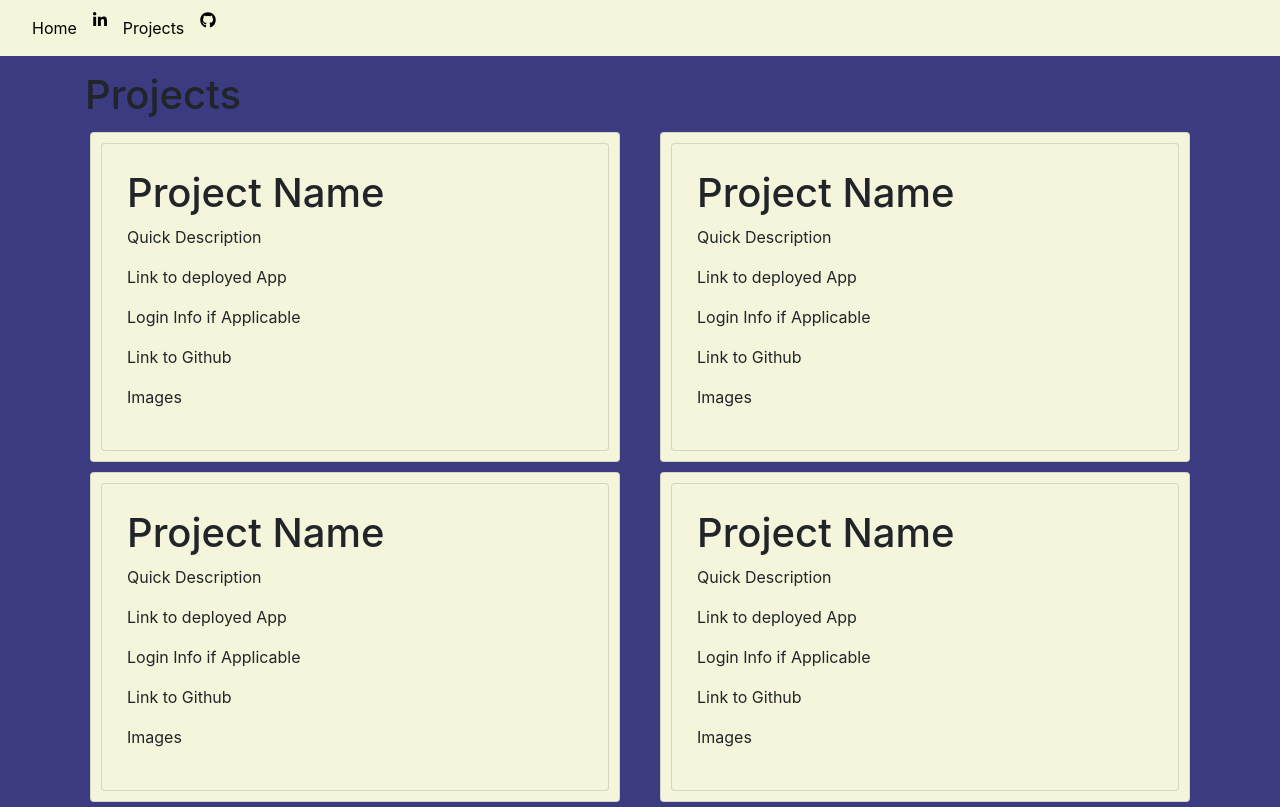
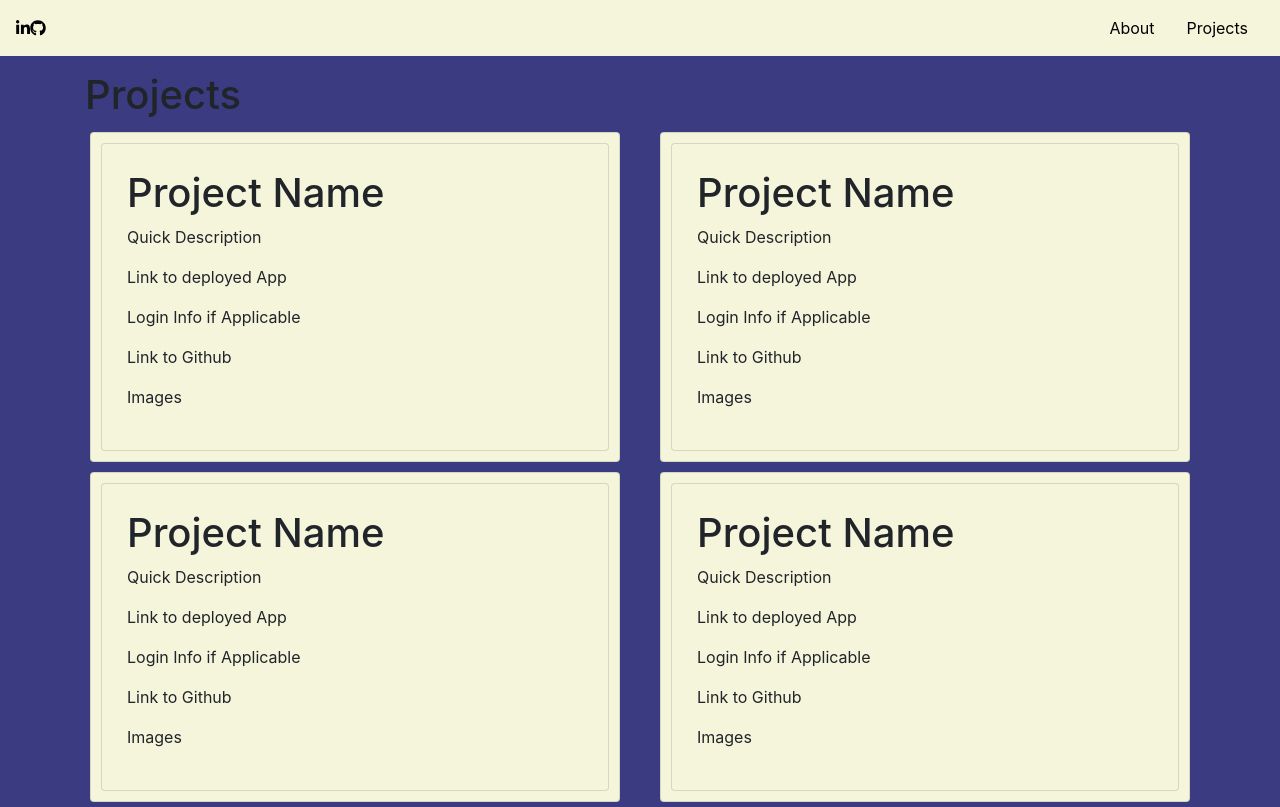
Before and after one commit to samanthabarrueta/React-Portfolio, a React (Create React App) app: page /Projects in a window 1280 px wide. Built offline with nearby package versions, Linux system fonts and the light colour scheme.

Commit message:
update navbar layout

```diff
--- a/src/components/Navbar/index.js
+++ b/src/components/Navbar/index.js
@@ -10,26 +10,31 @@ const Navbar = () => {
 
     return (
         <div className="navbar">
-            <Nav defaultActiveKey="/home" as="ul">
-                <Nav.Item as="li">
-                    <Link to="/React-Portfolio" className={location.pathname === "/React-Portfolio" ? "nav-link active" : "nav-link"}>
-                        Home
-                    </Link>
-                </Nav.Item>
-                <Nav.Item as="li">
+            <Nav defaultActiveKey="/home">
+                <Nav.Item className="spacing">
                     <li className="nav-item">
                         <a href="https://www.linkedin.com/in/samantha-barrueta/" target="_blank" rel="noopener noreferrer"><FontAwesomeIcon icon={ faLinkedinIn } /></a>
                     </li>
                 </Nav.Item>
-                <Nav.Item as="li">
+
+                <Nav.Item className="spacing">
+                    <li className="nav-item">
+                        <a href="https://github.com/samanthabarrueta" target="_blank" rel="noopener noreferrer"><FontAwesomeIcon icon={ faGithub } /></a>
+                    </li>
+                </Nav.Item>
+            </Nav>
+
+            <Nav>
+                <Nav.Item>
+                    <Link to="/React-Portfolio" className={location.pathname === "/React-Portfolio" ? "nav-link active" : "nav-link"}>
+                        About
+                    </Link>
+                </Nav.Item>
+
+                <Nav.Item>
                     <Link to="/Projects" className={location.pathname === "/Projects" ? "nav-link active" : "nav-link"}>
                         Projects
                     </Link>
-                </Nav.Item>
-                <Nav.Item as="li">
-                    <li className="nav-item">
-                        <a href="https://github.com/samanthabarrueta" target="_blank" rel="noopener noreferrer"><FontAwesomeIcon icon={ faGithub } /></a>
-                    </li>
                 </Nav.Item>
             </Nav>
         </div>
```
